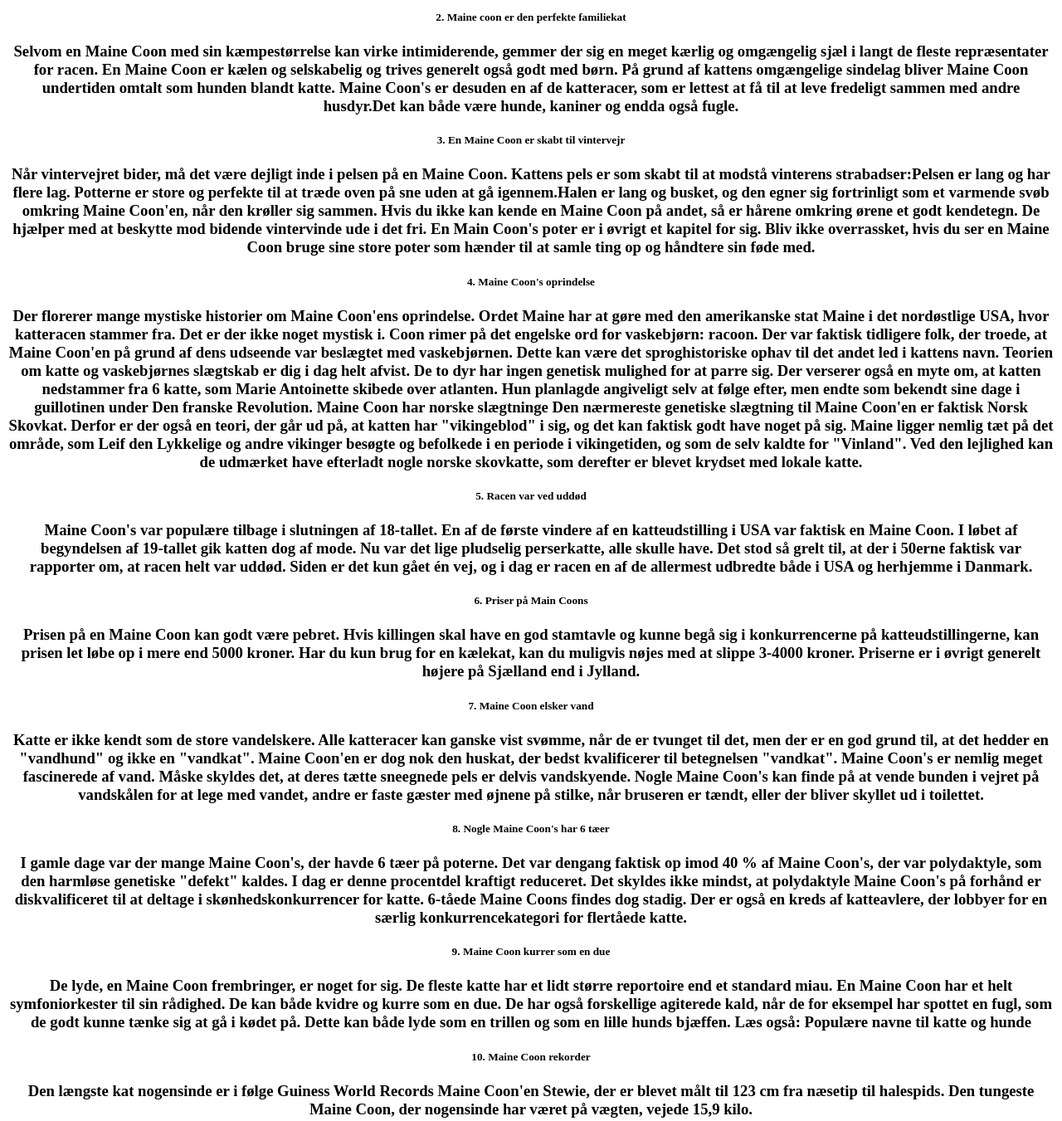
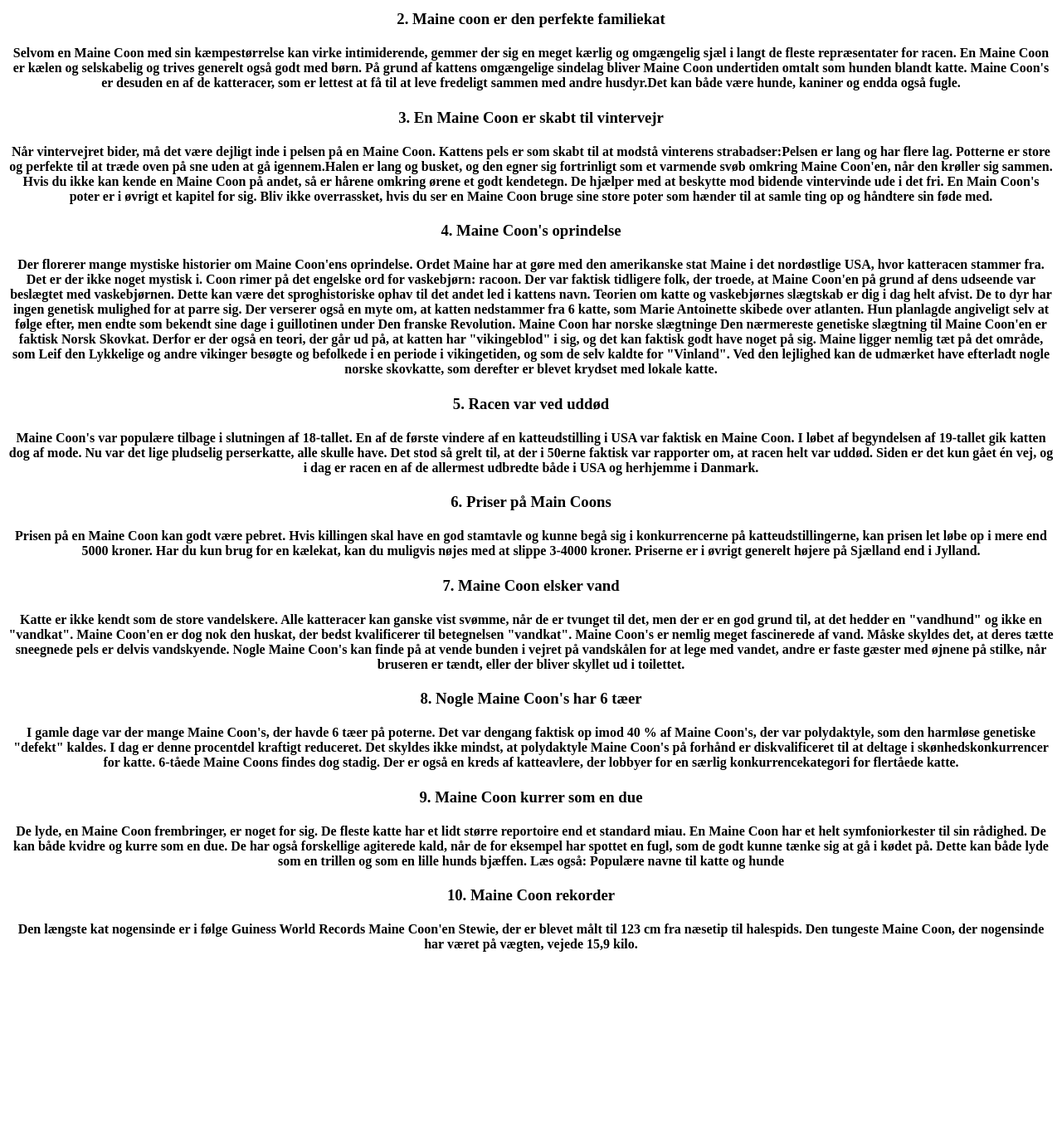
Before and after one commit to finho0005/finho0005.github.io, a plain HTML site: page om-maine-coon.html in a window 1280 px wide. Shown: the part 620-1971 px from the top of the page at 83% size. After the commit the page ends 1789 px from the top, so only its background shows below. Drawn offline with Linux system fonts and the light colour scheme.

Commit message:
Fixed some formatting issues with headings.

```diff
--- a/om-maine-coon.html
+++ b/om-maine-coon.html
@@ -23,22 +23,22 @@
         <h3>Er Maine Coon i famlie med vaskebjørnen, og var det vikingerne, der bragte den til Maine i USA? Her er 10
             fakta om den majestætisk udsende katterace, der kan se frygtindgydende ud, men i virkeligheden er en af de
             mest kærlige katteracer.</h3>
-        <h5>Af: Mikkel Hede, 22. september 2017</h4>
-        <h3>1. Maine Coon's er store - som i KÆMPESTORE</h5>
+        <h5>Af: Mikkel Hede, 22. september 2017</h5>
+        <h3>1. Maine Coon's er store - som i KÆMPESTORE</h3>
         <h4>Der er ret stor forskel i størrelse på de to køn inden for Maine Coon-racen. En fuldvoksen hun-Maine Coon
             vejer typisk mellem 4 og 6 kilo. Hannerne vejer generelt et par kilo mere: 6-9 kilo. Der er dog eksempler på
             giga-Maine Coon's, som har vejet over 15 kilo. Længden på katten er også imponerende. 123 centimer er
             rekorden. De største eksemplarer af Main Coon-hankatte ser faktisk så enorme ud, at det er svært at tro, at
             det er en huskat. I USA, hvor racen stammer fra, er de faktisk undertiden blevet forvekslet med den
-            udomesticerede vilde katterace, bobkatten (rødlossen).</h3>
-        <h5>2. Maine coon er den perfekte familiekat</h5>
-        <h3>Selvom en Maine Coon med sin kæmpestørrelse kan virke intimiderende, gemmer der sig en meget kærlig og
+            udomesticerede vilde katterace, bobkatten (rødlossen).</h4>
+        <h3>2. Maine coon er den perfekte familiekat</h3>
+        <h4>Selvom en Maine Coon med sin kæmpestørrelse kan virke intimiderende, gemmer der sig en meget kærlig og
             omgængelig sjæl i langt de fleste repræsentater for racen. En Maine Coon er kælen og selskabelig og trives
             generelt også godt med børn. På grund af kattens omgængelige sindelag bliver Maine Coon undertiden omtalt
             som hunden blandt katte. Maine Coon's er desuden en af de katteracer, som er lettest at få til at leve
-            fredeligt sammen med andre husdyr.Det kan både være hunde, kaniner og endda også fugle.</h3>
-        <h5>3. En Maine Coon er skabt til vintervejr</h5>
-        <h3>Når vintervejret bider, må det være dejligt inde i pelsen på en Maine Coon. Kattens pels er som skabt til at
+            fredeligt sammen med andre husdyr.Det kan både være hunde, kaniner og endda også fugle.</h4>
+        <h3>3. En Maine Coon er skabt til vintervejr</h3>
+        <h4>Når vintervejret bider, må det være dejligt inde i pelsen på en Maine Coon. Kattens pels er som skabt til at
             modstå vinterens strabadser:Pelsen er lang og har flere lag. Potterne er store og perfekte til at træde oven
             på sne uden at gå igennem.Halen er lang og busket, og den egner sig fortrinligt som et varmende svøb omkring
             Maine Coon'en, når den krøller sig sammen.
@@ -46,9 +46,9 @@
             at beskytte mod bidende vintervinde ude i det fri. En Main Coon's poter er i øvrigt et kapitel for sig. Bliv
             ikke overrassket, hvis du ser en Maine Coon bruge sine store poter som hænder til at samle ting op og
             håndtere sin føde med.
-        </h3>
-        <h5>4. Maine Coon's oprindelse</h5>
-        <h3>Der florerer mange mystiske historier om Maine Coon'ens oprindelse. Ordet Maine har at gøre med den
+        </h4>
+        <h3>4. Maine Coon's oprindelse</h3>
+        <h4>Der florerer mange mystiske historier om Maine Coon'ens oprindelse. Ordet Maine har at gøre med den
             amerikanske stat Maine i det nordøstlige USA, hvor katteracen stammer fra. Det er der ikke noget mystisk i.
             Coon rimer på det engelske ord for vaskebjørn: racoon. Der var faktisk tidligere folk, der troede, at Maine
             Coon'en på grund af dens udseende var beslægtet med vaskebjørnen. Dette kan være det sproghistoriske ophav
@@ -63,47 +63,47 @@
             Maine ligger nemlig tæt på det område, som Leif den Lykkelige og andre vikinger besøgte og befolkede i en
             periode i vikingetiden, og som de selv kaldte for "Vinland". Ved den lejlighed kan de udmærket have
             efterladt nogle norske skovkatte, som derefter er blevet krydset med lokale katte.
-        </h3>
-        <h5>5. Racen var ved uddød</h5>
-        <h3>Maine Coon's var populære tilbage i slutningen af 18-tallet. En af de første vindere af en katteudstilling i
+        </h4>
+        <h3>5. Racen var ved uddød</h3>
+        <h4>Maine Coon's var populære tilbage i slutningen af 18-tallet. En af de første vindere af en katteudstilling i
             USA var faktisk en Maine Coon. I løbet af begyndelsen af 19-tallet gik katten dog af mode. Nu var det lige
             pludselig perserkatte, alle skulle have.
             Det stod så grelt til, at der i 50erne faktisk var rapporter om, at racen helt var uddød. Siden er det kun
             gået én vej, og i dag er racen en af de allermest udbredte både i USA og herhjemme i Danmark.
-        </h3>
-        <h5>6. Priser på Main Coons</h5>
-        <h3>Prisen på en Maine Coon kan godt være pebret. Hvis killingen skal have en god stamtavle og kunne begå sig i
+        </h4>
+        <h3>6. Priser på Main Coons</h3>
+        <h4>Prisen på en Maine Coon kan godt være pebret. Hvis killingen skal have en god stamtavle og kunne begå sig i
             konkurrencerne på katteudstillingerne, kan prisen let løbe op i mere end 5000 kroner. Har du kun brug for en
             kælekat, kan du muligvis nøjes med at slippe 3-4000 kroner. Priserne er i øvrigt generelt højere på Sjælland
             end i Jylland.
+        </h4>
+        <h3>7. Maine Coon elsker vand
         </h3>
-        <h5>7. Maine Coon elsker vand
-        </h5>
-        <h3>Katte er ikke kendt som de store vandelskere. Alle katteracer kan ganske vist svømme, når de er tvunget til
+        <h4>Katte er ikke kendt som de store vandelskere. Alle katteracer kan ganske vist svømme, når de er tvunget til
             det, men der er en god grund til, at det hedder en "vandhund" og ikke en "vandkat".
             Maine Coon'en er dog nok den huskat, der bedst kvalificerer til betegnelsen "vandkat". Maine Coon's er
             nemlig meget fascinerede af vand. Måske skyldes det, at deres tætte sneegnede pels er delvis vandskyende.
             Nogle Maine Coon's kan finde på at vende bunden i vejret på vandskålen for at lege med vandet, andre er
             faste gæster med øjnene på stilke, når bruseren er tændt, eller der bliver skyllet ud i toilettet.
-        </h3>
-        <h5>8. Nogle Maine Coon's har 6 tæer</h5>
-        <h3>I gamle dage var der mange Maine Coon's, der havde 6 tæer på poterne. Det var dengang faktisk op imod 40 %
+        </h4>
+        <h3>8. Nogle Maine Coon's har 6 tæer</h3>
+        <h4>I gamle dage var der mange Maine Coon's, der havde 6 tæer på poterne. Det var dengang faktisk op imod 40 %
             af Maine Coon's, der var polydaktyle, som den harmløse genetiske "defekt" kaldes.
             I dag er denne procentdel kraftigt reduceret. Det skyldes ikke mindst, at polydaktyle Maine Coon's på
             forhånd er diskvalificeret til at deltage i skønhedskonkurrencer for katte. 6-tåede Maine Coons findes dog
             stadig. Der er også en kreds af katteavlere, der lobbyer for en særlig konkurrencekategori for flertåede
             katte.
-        </h3>
-        <h5>9. Maine Coon kurrer som en due</h5>
-        <h3>De lyde, en Maine Coon frembringer, er noget for sig. De fleste katte har et lidt større reportoire end et
+        </h4>
+        <h3>9. Maine Coon kurrer som en due</h3>
+        <h4>De lyde, en Maine Coon frembringer, er noget for sig. De fleste katte har et lidt større reportoire end et
             standard miau. En Maine Coon har et helt symfoniorkester til sin rådighed. De kan både kvidre og kurre som
             en due. De har også forskellige agiterede kald, når de for eksempel har spottet en fugl, som de godt kunne
             tænke sig at gå i kødet på. Dette kan både lyde som en trillen og som en lille hunds bjæffen. Læs også:
-            Populære navne til katte og hunde</h3>
-        <h5>10. Maine Coon rekorder</h5>
-        <h3>Den længste kat nogensinde er i følge Guiness World Records Maine Coon'en Stewie, der er blevet målt til 123
+            Populære navne til katte og hunde</h4>
+        <h3>10. Maine Coon rekorder</h3>
+        <h4>Den længste kat nogensinde er i følge Guiness World Records Maine Coon'en Stewie, der er blevet målt til 123
             cm fra næsetip til halespids. Den tungeste Maine Coon, der nogensinde har været på vægten, vejede 15,9 kilo.
-        </h3>
+        </h4>
     </div>
 </body>
 
```
